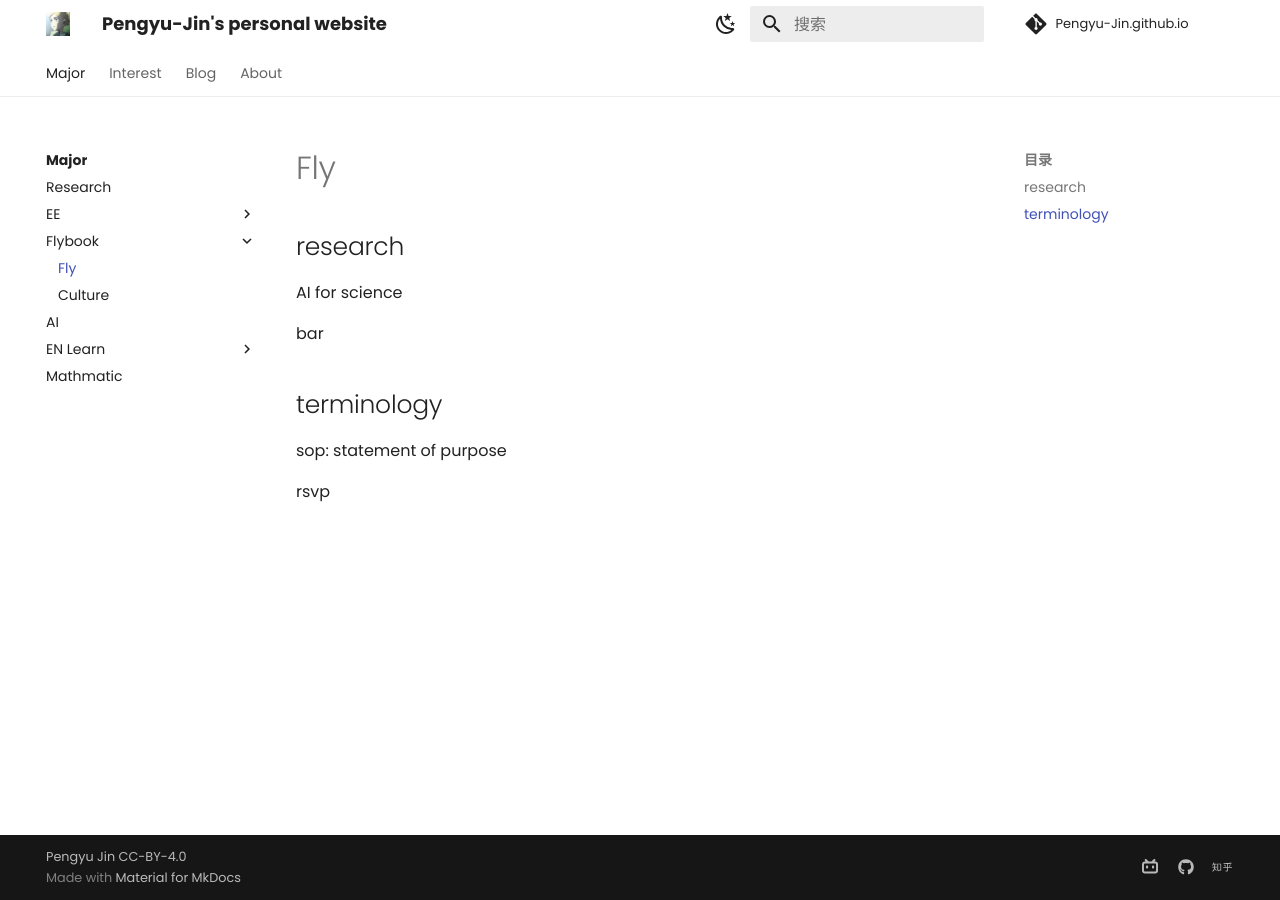
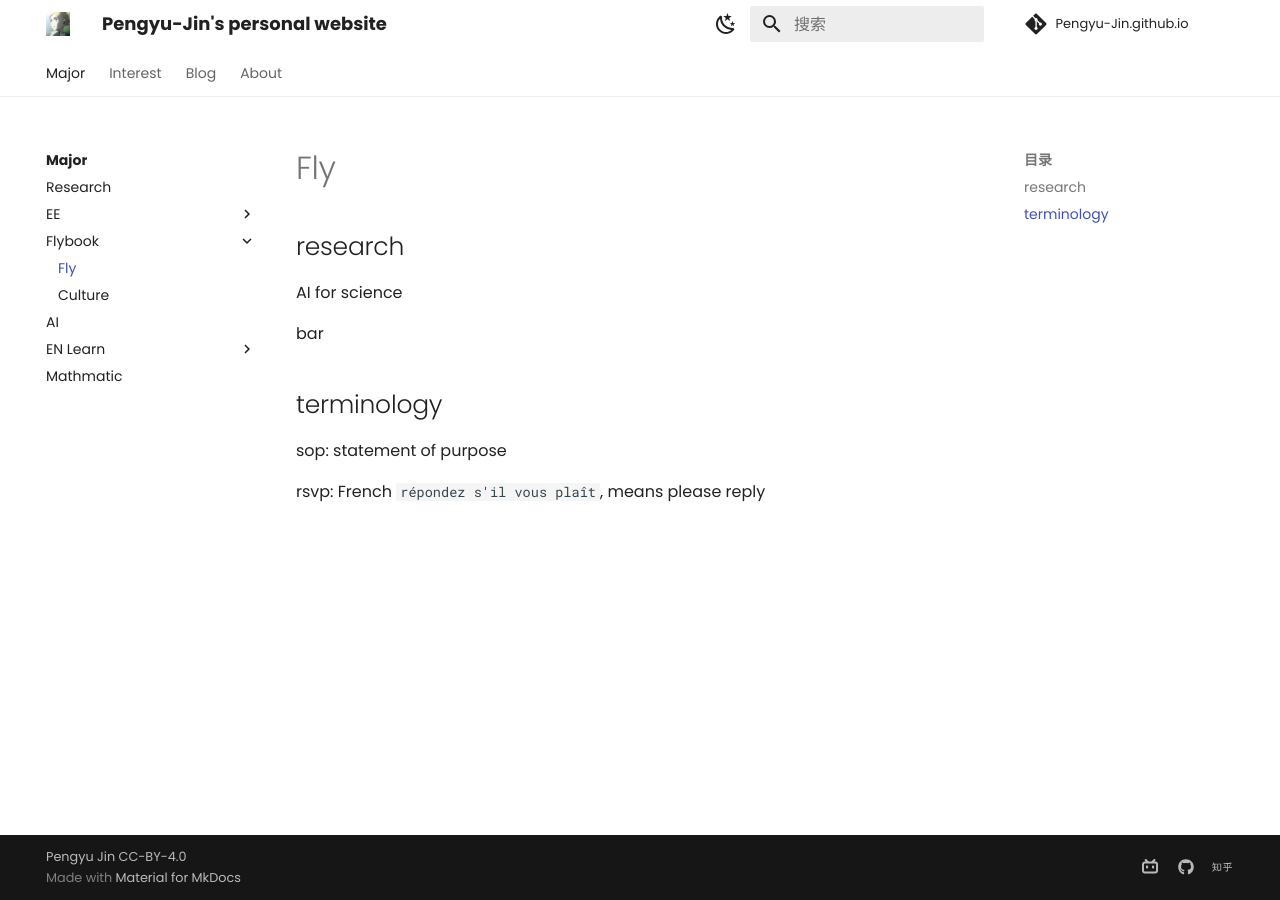
Before and after one commit to Pengyu-Jin/Pengyu-Jin.github.io, an MkDocs documentation site: the page built from docs/major/flybook/fly.md, in a window 1280 px wide. Built offline with MkDocs 1.6.1 and Material for MkDocs 9.7.7, drawn with Linux system fonts in a browser that asks for light colours; comment, search, counter and statistics services are not loaded.

Commit message:
20250206

```diff
--- a/docs/major/flybook/fly.md
+++ b/docs/major/flybook/fly.md
@@ -8,4 +8,4 @@ bar
 
 sop: statement of purpose
 
-rsvp
+rsvp: French `répondez s'il vous plaît`, means please reply
```
